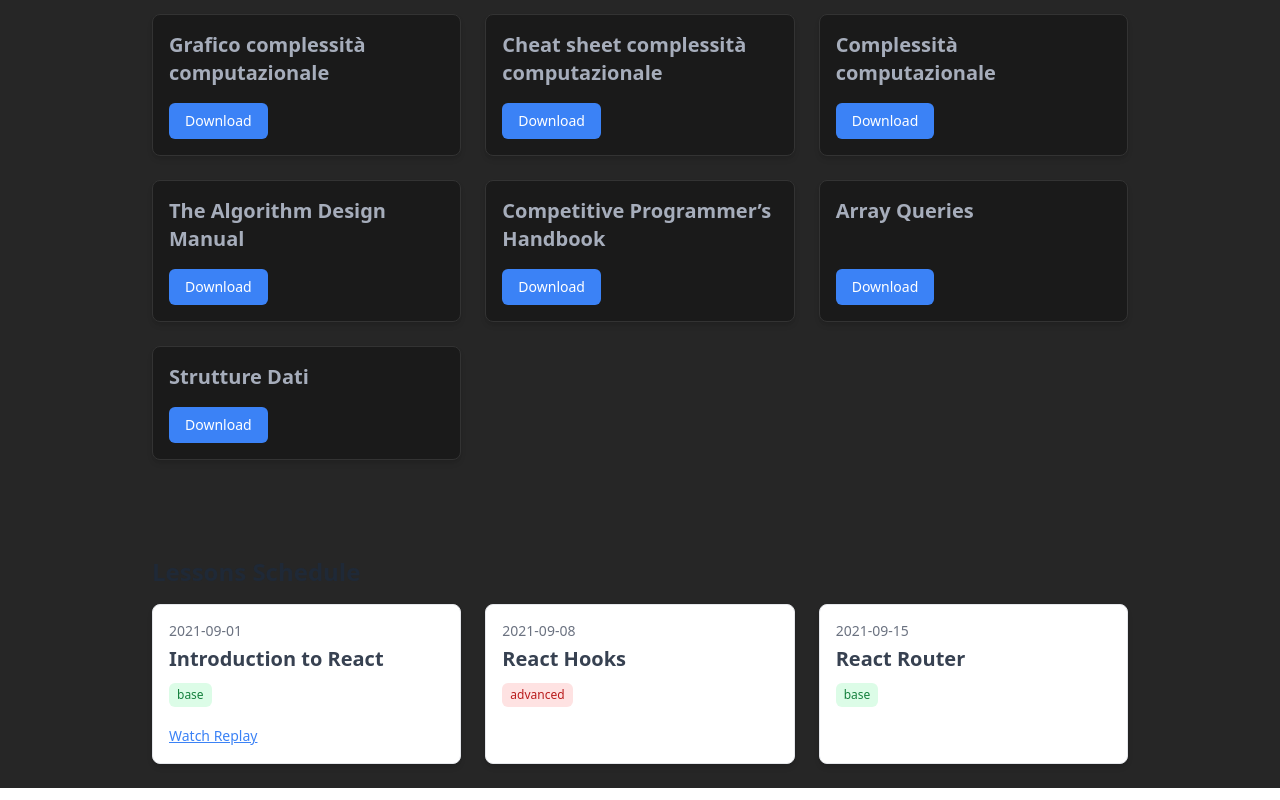
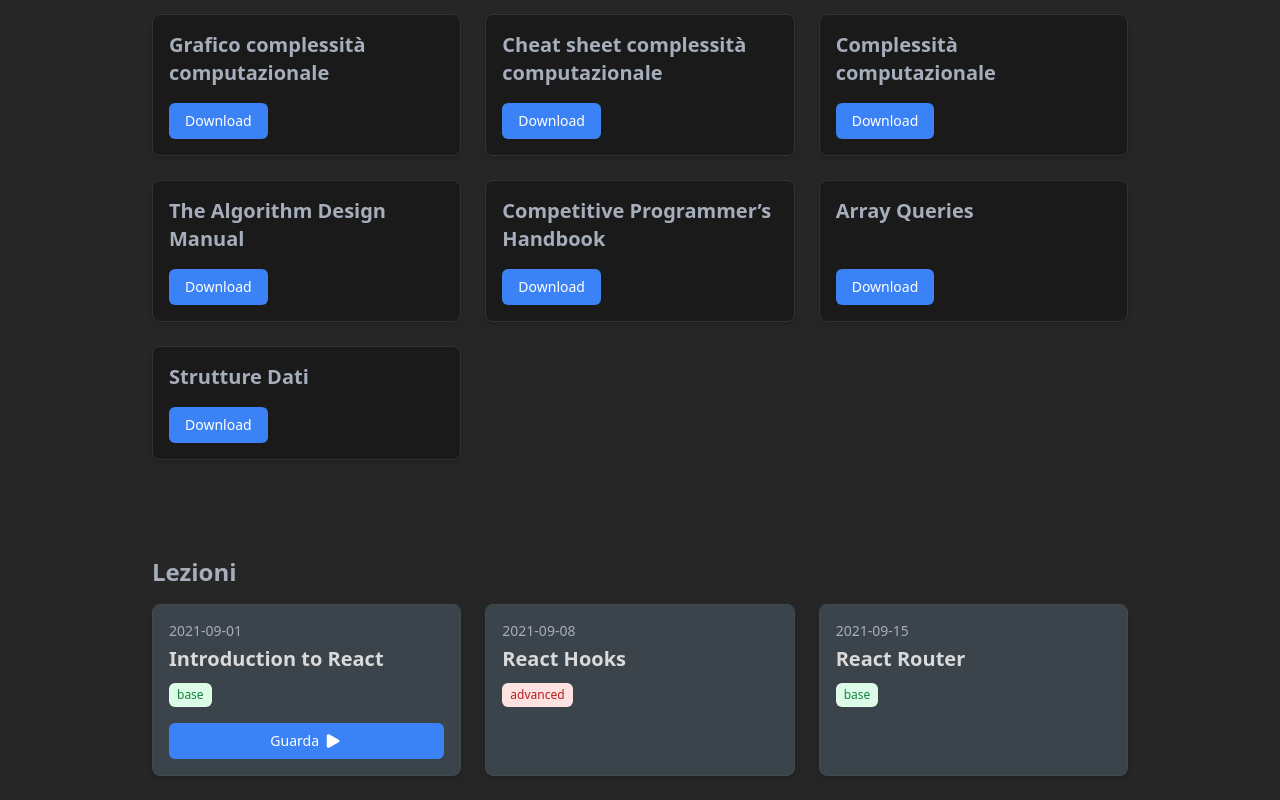
Before and after one commit to ClaudioLenci/iisve-olinfo, a React (Vite) app: page / in a window 1280 px wide. Shown: the part 578-1378 px from the top of the page. Built offline with nearby package versions, Linux system fonts and the light colour scheme.

Commit message:
Create lesson card component + revise style

```diff
--- /dev/null
+++ b/src/components/lesson-card.tsx
@@ -0,0 +1,46 @@
+import { PlayIcon } from "@heroicons/react/24/solid";
+
+type Lesson = {
+    id: number;
+    date: string;
+    level: "base" | "advanced";
+    topic: string;
+    videoLink?: string;
+};
+
+export function LessonCard({lesson}: {lesson: Lesson}) {
+  return (
+    <div
+      className="bg-gray1 shadow-md rounded-lg p-4 border border-gray2 hover:shadow-lg transition-shadow duration-200 flex flex-col justify-between"
+    >
+      <div>
+        <p className="text-sm mb-1">{lesson.date }</p>
+        <h3 className="text-xl font-semibold mb-2 text-text-white2">
+          {lesson.topic}
+        </h3>
+        <span
+          className={`inline-block text-xs font-medium px-2 py-1 rounded-md ${
+            lesson.level === "base"
+            ? "bg-green-100 text-green-700"
+            : "bg-red-100 text-red-700"
+          }`}
+        >
+          {lesson.level}
+        </span>
+        {lesson.videoLink && (
+          <div className="mt-4">
+            <a
+              href={lesson.videoLink}
+              target="_blank"
+              rel="noopener noreferrer"
+              className="flex items-top justify-center gap-x-1 bg-blue-500 text-white px-4 py-2 rounded-md text-sm font-medium hover:bg-blue-600 transition-colors duration-200"
+            >
+              <p>Guarda</p>
+              <PlayIcon className="size-5"/>
+            </a>
+          </div>
+        )}
+      </div>
+    </div>
+  );
+}
--- a/src/components/lessons.tsx
+++ b/src/components/lessons.tsx
@@ -1,3 +1,5 @@
+import { LessonCard } from "./lesson-card";
+
 type Lesson = {
   id: number;
   date: string;
@@ -24,43 +26,12 @@ export function LessonList() {
 
   return (
     <div className="p-6 max-w-5xl mx-auto">
-      <h2 className="text-2xl font-semibold text-gray-800 mb-4">
-        Lessons Schedule
+      <h2 className="text-2xl font-semibold mb-4">
+        Lezioni
       </h2>
       <div className="grid grid-cols-1 sm:grid-cols-2 lg:grid-cols-3 gap-6">
         {lessons.map((lesson) => (
-          <div
-            key={lesson.id}
-            className="bg-white shadow-md rounded-lg p-4 border border-gray-200 hover:shadow-lg transition-shadow duration-200 flex flex-col justify-between"
-          >
-            <div>
-              <p className="text-sm text-gray-500 mb-1">{lesson.date}</p>
-              <h3 className="text-xl font-semibold text-gray-700 mb-2">
-                {lesson.topic}
-              </h3>
-              <span
-                className={`inline-block text-xs font-medium px-2 py-1 rounded-md ${
-                  lesson.level === "base"
-                    ? "bg-green-100 text-green-700"
-                    : "bg-red-100 text-red-700"
-                }`}
-              >
-                {lesson.level}
-              </span>
-              {lesson.videoLink && (
-                <div className="mt-4">
-                  <a
-                    href={lesson.videoLink}
-                    target="_blank"
-                    rel="noopener noreferrer"
-                    className="text-blue-500 text-sm hover:text-blue-700 underline transition-colors duration-200"
-                  >
-                    Watch Replay
-                  </a>
-                </div>
-              )}
-            </div>
-          </div>
+          <LessonCard lesson={lesson} key={lesson.id}/>
         ))}
       </div>
     </div>
```
